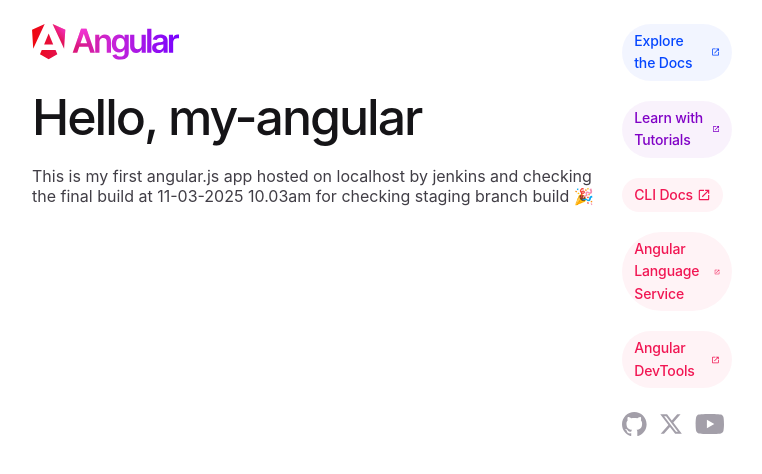
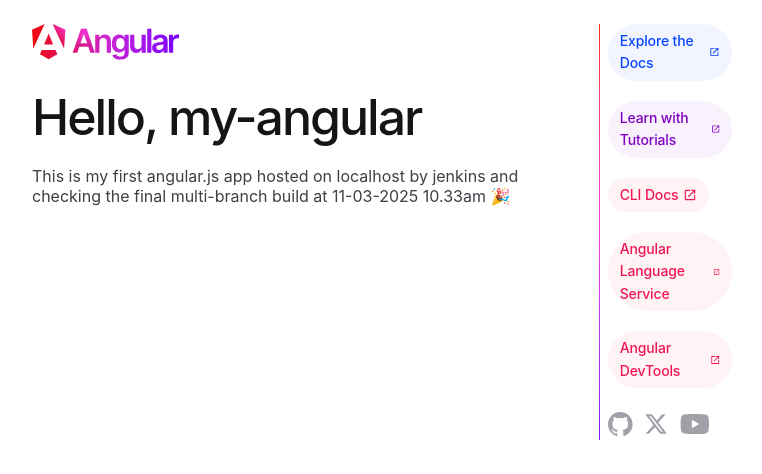
Before and after one commit to prashanthaskan/nxt.js, an Angular app: page / in a window 1280 px wide. Shown: the top 474 px of the page, without its empty margins (258-1020 px from the left). Built offline with nearby package versions, Linux system fonts and the light colour scheme.

Commit message:
checking multi-branch build

```diff
--- a/src/app/app.component.html
+++ b/src/app/app.component.html
@@ -226,7 +226,7 @@
         </defs>
       </svg>
       <h1>Hello, {{ title }}</h1>
-      <p>This is my first angular.js app hosted on localhost by jenkins and checking the final build at 11-03-2025 10.03am for checking staging branch build  🎉</p>
+      <p>This is my first angular.js app hosted on localhost by jenkins and checking the final multi-branch build at 11-03-2025 10.33am  🎉</p>
     </div>
     <div class="divider" role="separator" aria-label="Divider"></div>
     <div class="right-side">
```
